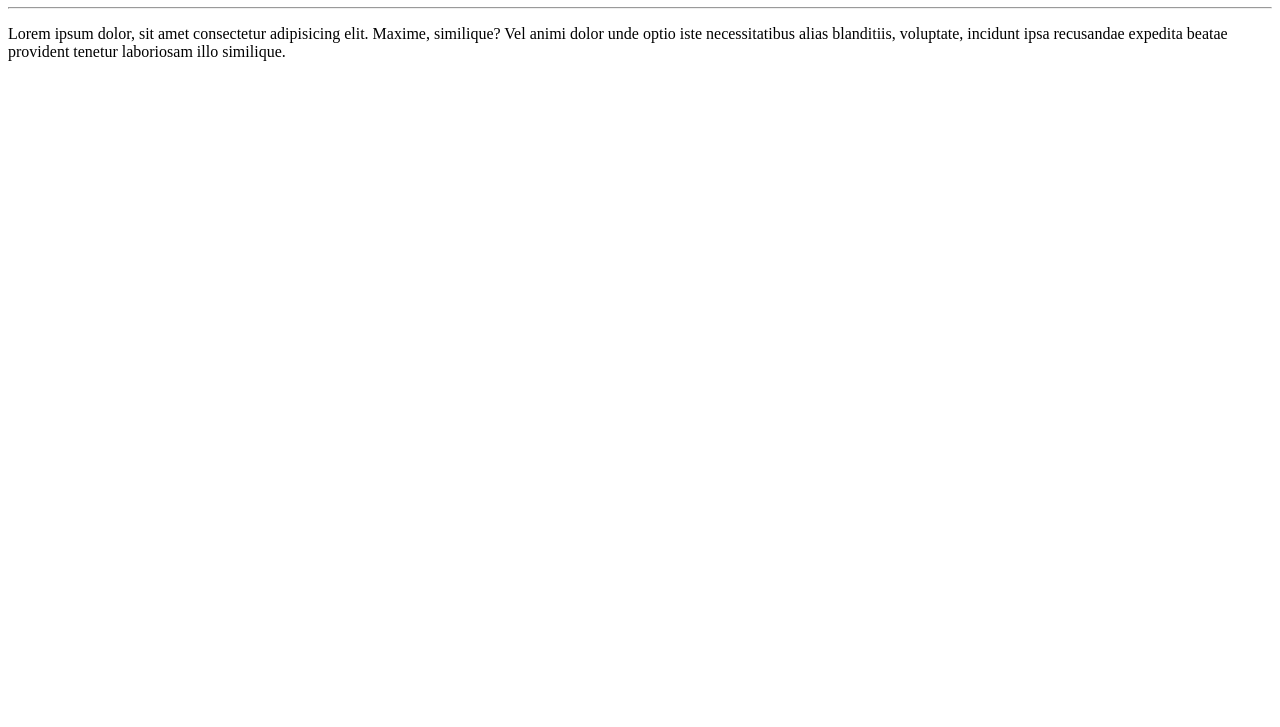
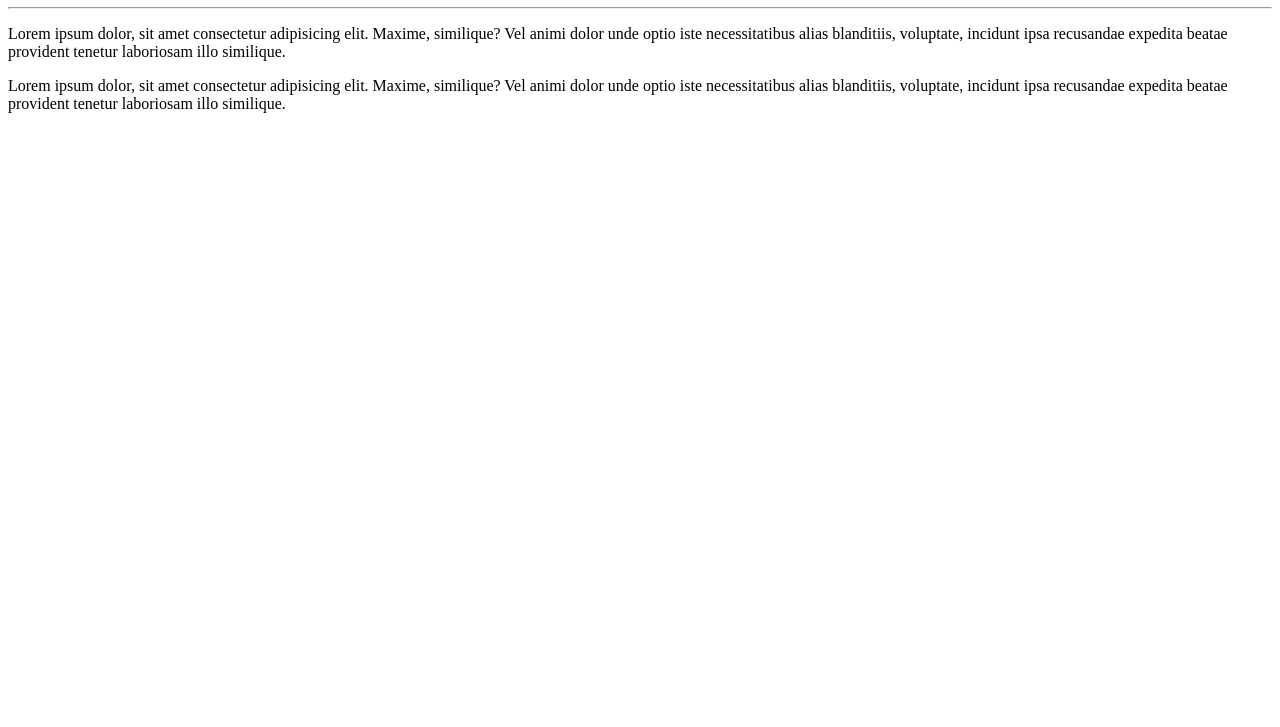
Before and after one commit to MatheusSilvaAguiarDev/Ol--Mundo, a plain HTML site: page siteExemplo/index.html in a window 1280 px wide. Shown: the part 73-800 px from the top of the page. Drawn offline with Linux system fonts and the light colour scheme.

Commit message:
adicionando outro paragráfo

```diff
--- a/siteExemplo/index.html
+++ b/siteExemplo/index.html
@@ -9,7 +9,9 @@
     <h1>Olá, Mundo</h1>
     <hr>
     <p>Lorem ipsum dolor, sit amet consectetur adipisicing elit. Maxime, similique? Vel animi dolor unde optio iste necessitatibus alias blanditiis, voluptate, incidunt ipsa recusandae expedita beatae provident tenetur laboriosam illo similique.
+    </p>
 
+    <p>Lorem ipsum dolor, sit amet consectetur adipisicing elit. Maxime, similique? Vel animi dolor unde optio iste necessitatibus alias blanditiis, voluptate, incidunt ipsa recusandae expedita beatae provident tenetur laboriosam illo similique.
     </p>
 
 </body>
```
